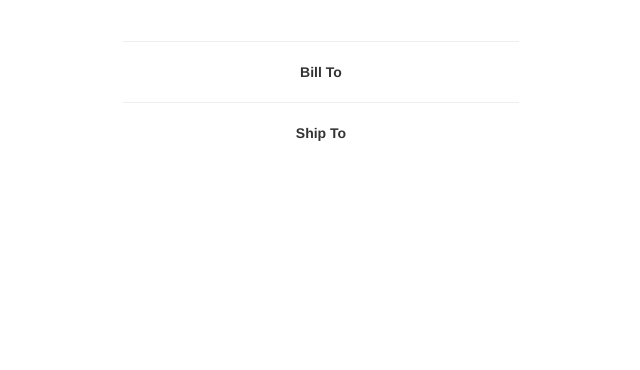
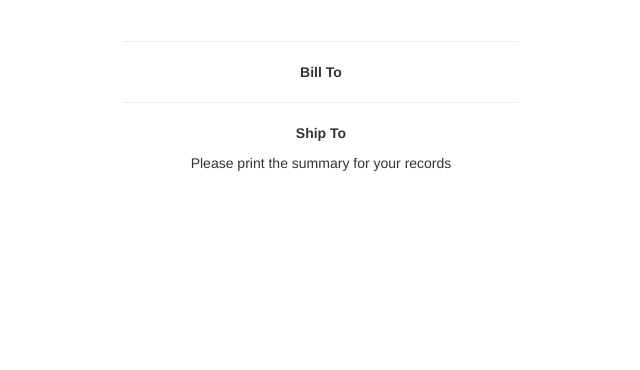
Before and after one commit to horrormyth/Django-Ecommerce, a Django app: template orders/templates/orders/order_detail.html in a window 1280 px wide. Shown: the part 341-711 px from the top of the page, without its empty margins (319-959 px from the left). Run offline with Django 3.2, Linux system fonts and the light colour scheme; the template is opened without the code that fills it, so the values that code supplies are empty; some libraries are stand-ins or nearby versions.

Commit message:
Add display message in orderdetail

```diff
--- a/orders/templates/orders/order_detail.html
+++ b/orders/templates/orders/order_detail.html
@@ -3,5 +3,6 @@
 {% block content %}
 
     {% include 'orders/order_summary.html' with order=order %}
+    <p>Please print the summary for your records</p>
 
 {% endblock  %}
```
